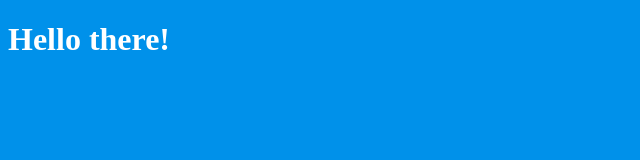
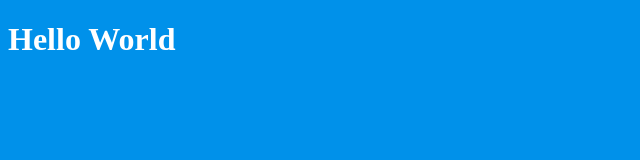
Before and after one commit to bridgecrew-perf6/simple-deploy-example, a website: page public/index.html in a window 1280 px wide. Shown: the full height of the page, 0-640 px from the left. Drawn offline with Linux system fonts and the light colour scheme.

Commit message:
adding sick new feature

```diff
--- a/public/index.html
+++ b/public/index.html
@@ -8,7 +8,7 @@
     <link rel="stylesheet" href="style.css">
 </head>
 <body>
-    <h1>Hello there!</h1>
+    <h1>Hello World</h1>
     <script src="app.js"></script>
 </body>
 </html>
```
